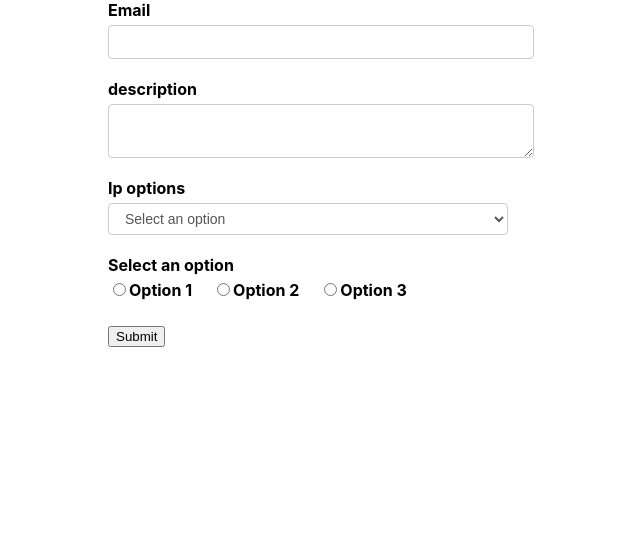
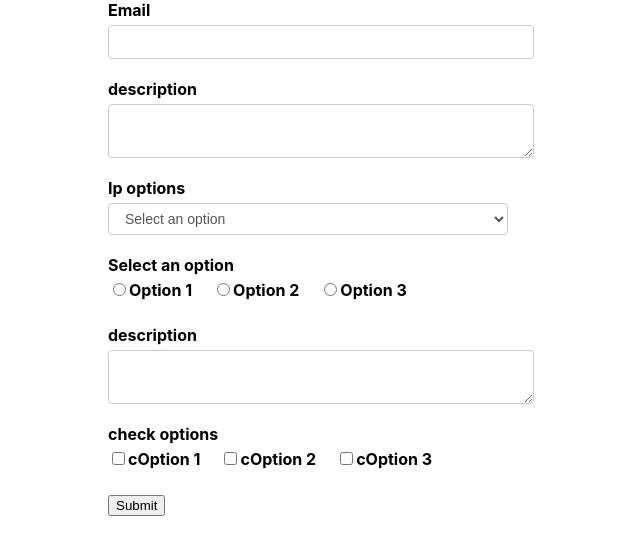
Before and after one commit to EnesKilicaslan/Reusable-React-Form-Components, a React (Create React App) app: page / in a window 1280 px wide. Shown: the top 554 px of the page, without its empty margins (319-959 px from the left). Built offline with nearby package versions, Linux system fonts and the light colour scheme.

Commit message:
Add reusable checkbox component

```diff
--- /dev/null
+++ b/src/components/Checkbox.jsx
@@ -0,0 +1,34 @@
+import React, { Fragment } from "react";
+import { Field, ErrorMessage } from "formik";
+import TextError from "./TextError";
+
+function Checkbox(props) {
+  const { label, name, options, ...rest } = props;
+
+  return (
+    <div className="form-control">
+      <label htmlFor={name}>{label}</label>
+      <Field name={name} {...rest}>
+        {({ field }) => {
+          return options.map((option) => {
+            return (
+              <Fragment key={option.key}>
+                <input
+                  type="checkbox"
+                  id={option.value}
+                  {...field}
+                  value={option.value}
+                  checked={field.value.includes(option.value)}
+                ></input>
+                <label htmlFor={option.key}>{option.key}</label>
+              </Fragment>
+            );
+          });
+        }}
+      </Field>
+      <ErrorMessage name={name} component={TextError} />
+    </div>
+  );
+}
+
+export default Checkbox;
--- a/src/components/FormikContainer.jsx
+++ b/src/components/FormikContainer.jsx
@@ -17,11 +17,18 @@ function FormikContainer() {
     { key: "Option 3", value: "option3" },
   ];
 
+  const checkOptions = [
+    { key: "cOption 1", value: "cOption1" },
+    { key: "cOption 2", value: "cOption2" },
+    { key: "cOption 3", value: "cOption3" },
+  ];
+
   const initialValues = {
     email: "",
     description: "",
     ipOptions: "",
     radioOptions: "",
+    checkOptions: [],
   };
 
   const onSubmit = (values) => console.log("Submitted values: ", values);
@@ -68,7 +75,19 @@ function FormikContainer() {
               name="radioOptions"
               options={radioOptions}
             />
+            <FormikControl
+              control="textarea"
+              label="description"
+              name="description2"
+              id="description"
+            />
 
+            <FormikControl
+              control="checkbox"
+              label="check options"
+              name="checkOptions"
+              options={checkOptions}
+            />
             <button type="submit">Submit</button>
           </Form>
         );
--- a/src/components/FormikControl.jsx
+++ b/src/components/FormikControl.jsx
@@ -3,6 +3,7 @@ import Input from "./Input";
 import Select from "./Select";
 import TextArea from "./TextArea";
 import Radio from "./Radio";
+import Checkbox from "./Checkbox";
 
 function FormikControl(props) {
   const { control, ...rest } = props;
@@ -12,12 +13,12 @@ function FormikControl(props) {
       return <Input {...rest} />;
     case "textarea":
       return <TextArea {...rest} />;
-    case "checkbox":
-      return <div>checkbox</div>;
     case "select":
       return <Select {...rest} />;
     case "radio":
       return <Radio {...rest} />;
+    case "checkbox":
+      return <Checkbox {...rest} />;
     default:
       return null;
   }
```
